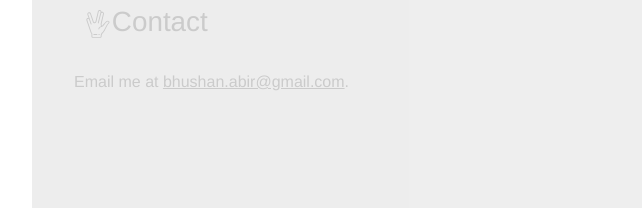
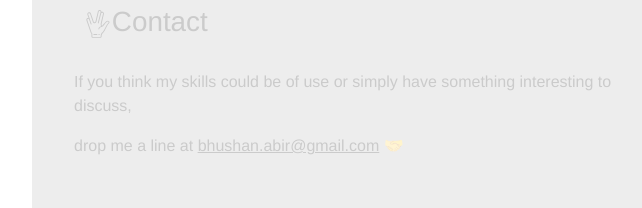
Before and after one commit to abircb/abircb.github.io, a Vue app in the folder nouveau/abirbhushan.com/: page / in a window 1280 px wide. Shown: the part 3478-3686 px from the top of the page, without its empty margins (608-1250 px from the left). Built offline with nearby package versions, Linux system fonts and the light colour scheme.

Commit message:
update contact

```diff
--- a/nouveau/abirbhushan.com/src/components/section/Contact.vue
+++ b/nouveau/abirbhushan.com/src/components/section/Contact.vue
@@ -1,12 +1,10 @@
 <template>
   <div class="contact">
-    <!-- <p>
-      I&apos;m currently living in London, though I'm open to opportunities
-      across the globe.
-    </p> -->
     <p>
-      Email me at
-      <a href="mailto:bhushan.abir@gmail.com">bhushan.abir@gmail.com</a>.
+      If you think my skills could be of use or simply have something interesting to discuss,
+    </p>
+    <p>
+      drop me a line at <a href="mailto:bhushan.abir@gmail.com">bhushan.abir@gmail.com</a> 🤝
     </p>
   </div>
 </template>
@@ -26,5 +24,8 @@
         text-decoration: none;
       }
     }
+    .contact-details {
+      margin-left: 2%;
+    }
   }
 </style>
```
